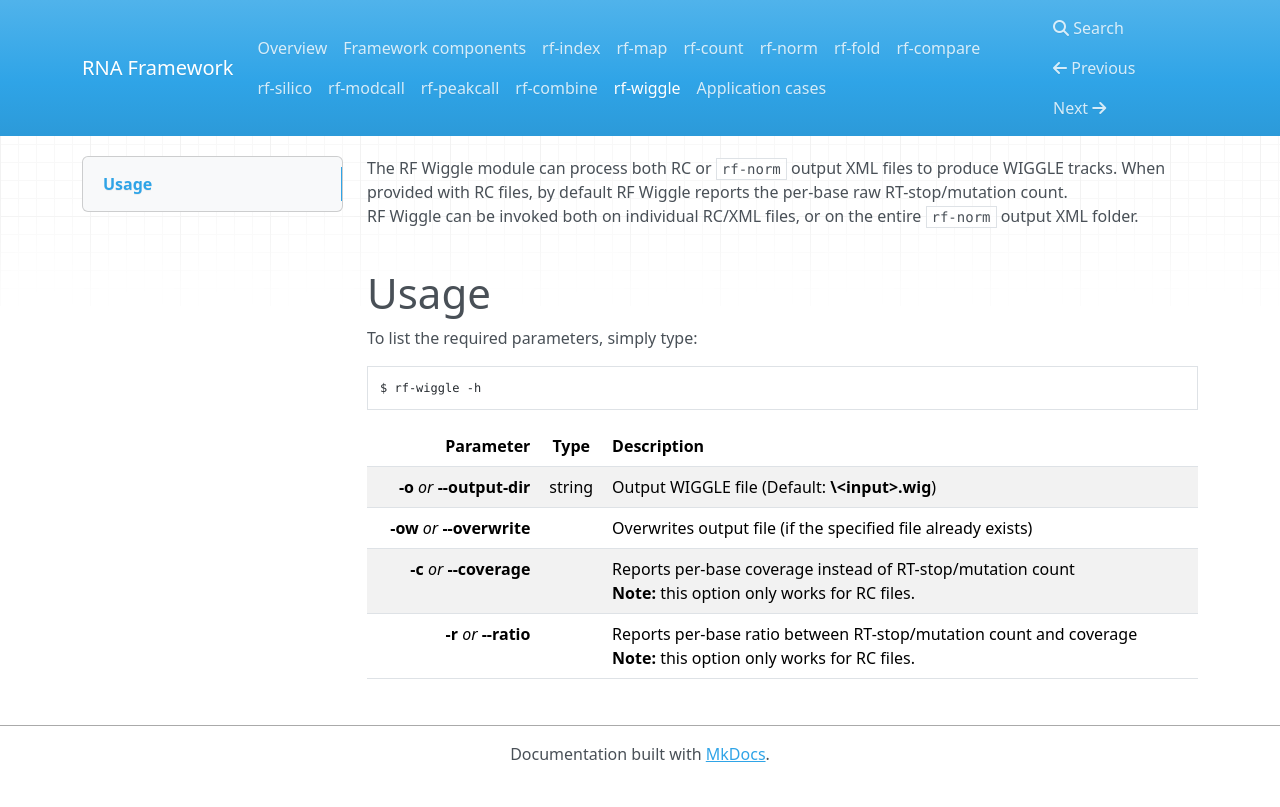
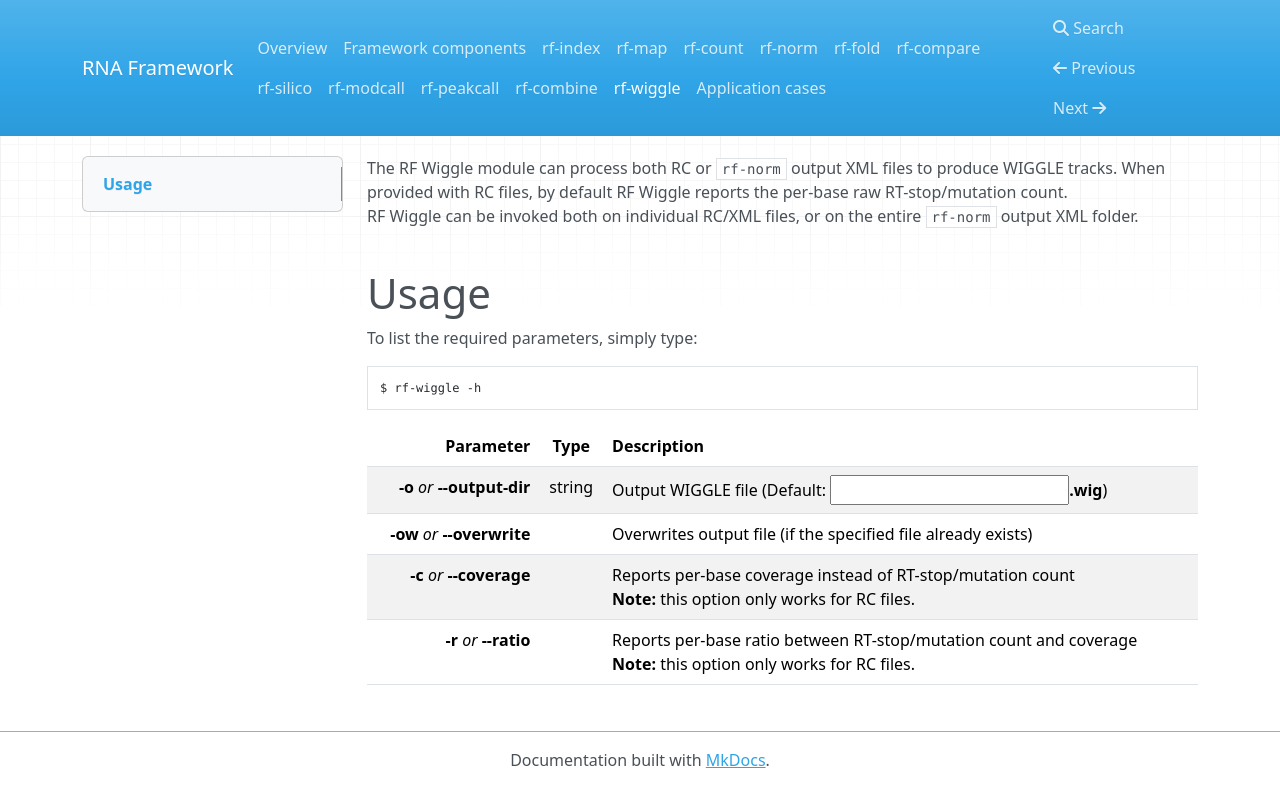
Before and after one commit to dincarnato/RNAFramework, an MkDocs documentation site: the page built from docs/rf-wiggle.md, in a window 1280 px wide. Shown: the top 807 px of the page. Built offline with MkDocs 1.6.1, drawn with Linux system fonts in a browser that asks for light colours; nearby versions of some CDN libraries; old or Windows-style settings are respelled for this version of MkDocs.

Commit message:
no message

```diff
--- a/docs/rf-wiggle.md
+++ b/docs/rf-wiggle.md
@@ -11,7 +11,7 @@ $ rf-wiggle -h
 
 Parameter         | Type | Description
 ----------------: | :--: |:------------
-__-o__ *or* __--output-dir__ | string | Output WIGGLE file (Default: __\<input\>.wig__)
+__-o__ *or* __--output-dir__ | string | Output WIGGLE file (Default: __<input>.wig__)
 __-ow__ *or* __--overwrite__ | | Overwrites output file (if the specified file already exists)
 __-c__ *or* __--coverage__ | | Reports per-base coverage instead of RT-stop/mutation count<br/>__Note:__ this option only works for RC files.
 __-r__ *or* __--ratio__ | | Reports per-base ratio between RT-stop/mutation count and coverage<br/>__Note:__ this option only works for RC files.
```
